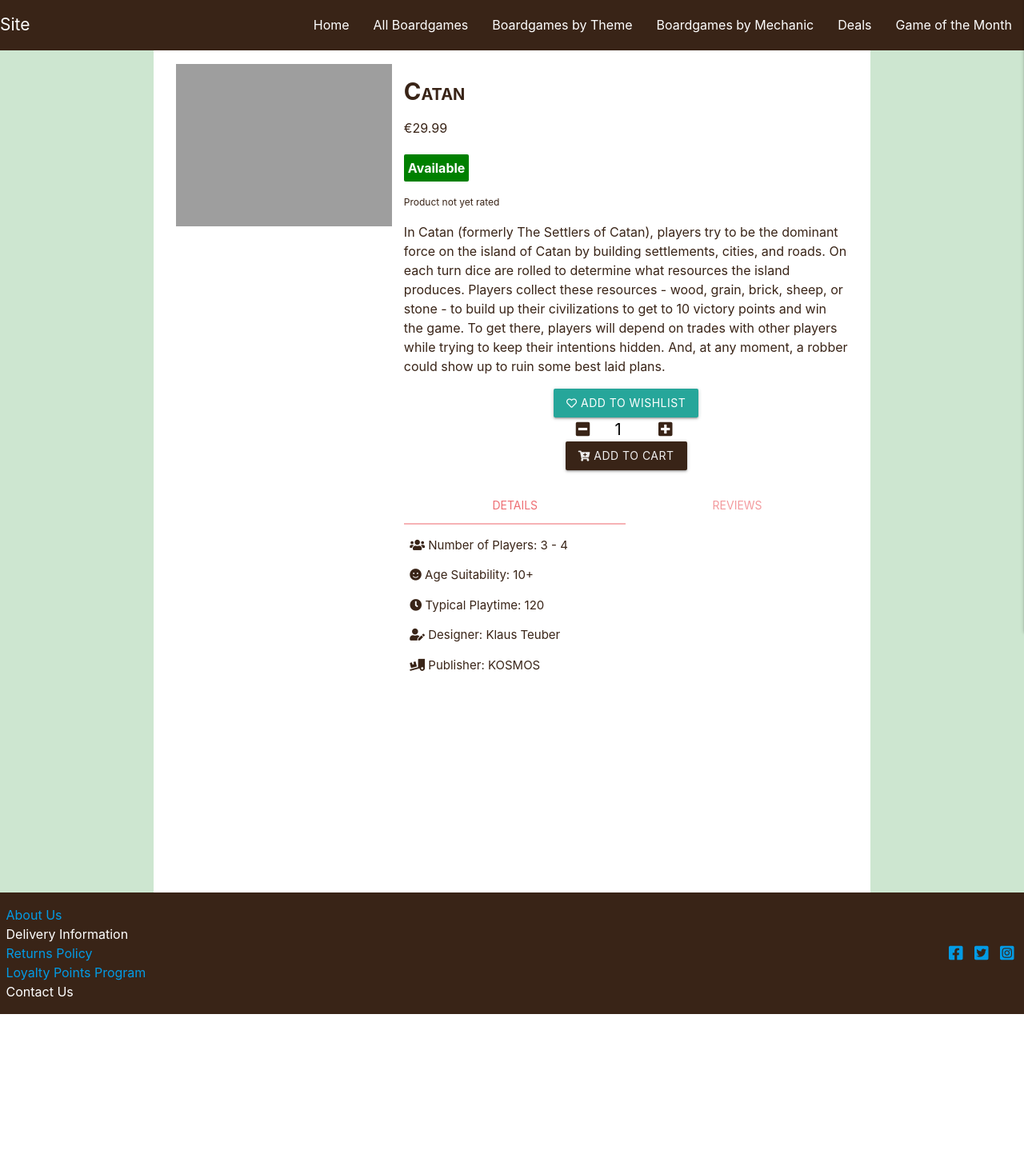
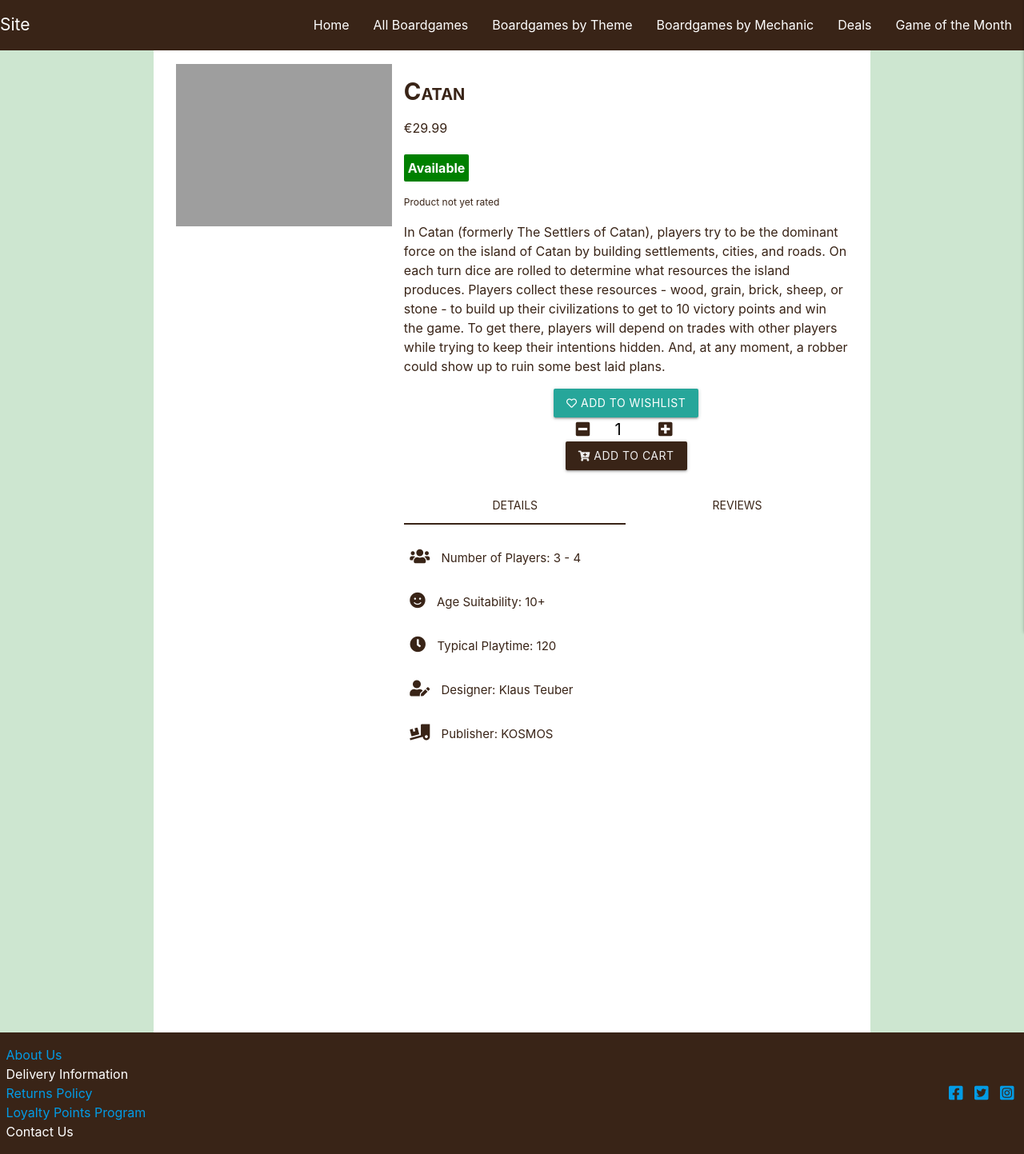
Before and after one commit to mark-obeirne/boardgameempire, a Django app: page /products/1/ in a window 1280 px wide. Shown: the part 70-1513 px from the top of the page at 80% size. Before the commit the page ends 1338 px from the top, so only its background shows below. Run offline with Django 3.2, Linux system fonts and the light colour scheme; data comes from the database, SQL or seed files in the repository; data that the repository does not hold is empty; parts of the project's set-up code (start-up, migrations or seed data) failed here and were passed over; some libraries are stand-ins or nearby versions; grey boxes are pictures that could not be loaded.

Commit message:
Add classes for product detail page
- Adjust tabs-content panel height
- Add margin to top and bottom of paragraph elements within the details panel
- Create larger-icon class to make icons stand out within details panel
- Update tabs colours for font, indicator, and background colour on hover to
tie in with rest of site

```diff
--- a/static/css/base.css
+++ b/static/css/base.css
@@ -53,6 +53,14 @@
     margin-bottom: 0;
 }
 
+.tabs-content {
+    height: 575px;
+}
+
+.details-panel p {
+    margin: 2.5rem 0rem;
+}
+
 
 /* Fonts */
 
@@ -82,6 +90,11 @@
 
 #product-qty-input {
     font-size: 2rem;
+}
+
+.larger-icon {
+    font-size: 2rem;
+    margin-right: 1rem;
 }
 
 
@@ -232,6 +245,22 @@
 
 .dropdown-content li>a, .dropdown-content li>span {
     color: #392417;
+}
+
+.tabs .tab a:hover, .tabs .tab a.active {
+    color: #392417;
+}
+
+.tabs .tab a {
+    color: #392417;
+}
+
+.tabs .indicator {
+    background-color: #392417;
+}
+
+.tabs .tab a:focus, .tabs .tab a:focus.active {
+    background-color: rgb(57 36 23 / 0.05);
 }
 
 /* Slider */
```
